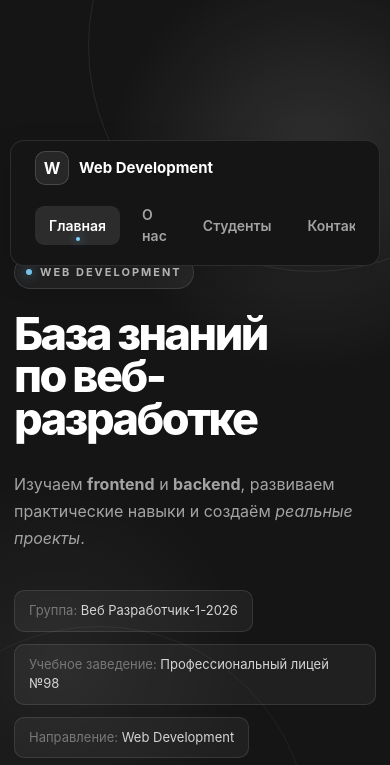
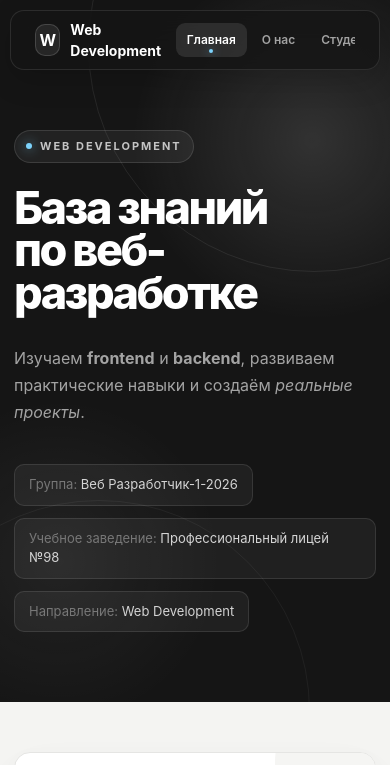
Before and after one commit to asanrustamov49-netizen/web-development, a plain HTML site: page index.html in a window 390 px wide. Shown: the top 765 px of the page. Drawn offline with Linux system fonts and the light colour scheme.

Commit message:
final shtrihы

```diff
--- a/about.html
+++ b/about.html
@@ -8,6 +8,7 @@
       content="Информация об учебной группе Веб Разработчик-1-2026."
     />
     <title>Web Development — О нас</title>
+    <link rel="icon" type="image/svg+xml" href="./images/favicon.svg" />
     <link rel="stylesheet" href="./css/style.css" />
   </head>
   <body>
--- a/css/style.css
+++ b/css/style.css
@@ -1281,18 +1281,37 @@
   .navigation {
     top: 10px;
     width: calc(100% - 20px);
-    padding: 10px;
+    padding: 8px 10px;
   }
 
   .navigation .container {
-    flex-direction: column;
-    align-items: flex-start;
-    gap: 10px;
+    gap: 8px;
+  }
+
+  .navigation__logo {
+    font-size: 14px;
+  }
+
+  .navigation__logo-icon {
+    width: 32px;
+    height: 32px;
   }
 
   .navigation__links {
     width: 100%;
+    gap: 4px;
     overflow-x: auto;
+    scrollbar-width: none;
+  }
+
+  .navigation__links::-webkit-scrollbar {
+    display: none;
+  }
+
+  .navigation__links a {
+    flex-shrink: 0;
+    padding: 8px 11px;
+    font-size: 12px;
   }
 
   .hero {
@@ -1321,11 +1340,6 @@
 
   .stats-card {
     min-height: 100px;
-  }
-
-  .navigation {
-    position: relative;
-    background: #151515;
   }
 }
 
--- a/index.html
+++ b/index.html
@@ -8,6 +8,7 @@
       content="Учебная база знаний группы Веб Разработчик-1-2026."
     />
     <title>Web Development — Главная</title>
+    <link rel="icon" type="image/svg+xml" href="./images/favicon.svg" />
     <link rel="stylesheet" href="./css/style.css" />
   </head>
   <body>
```
Also changed, not shown: contacts.html (+3 -2 lines), students.html (+1 -0 lines), images/favicon.svg (added).
